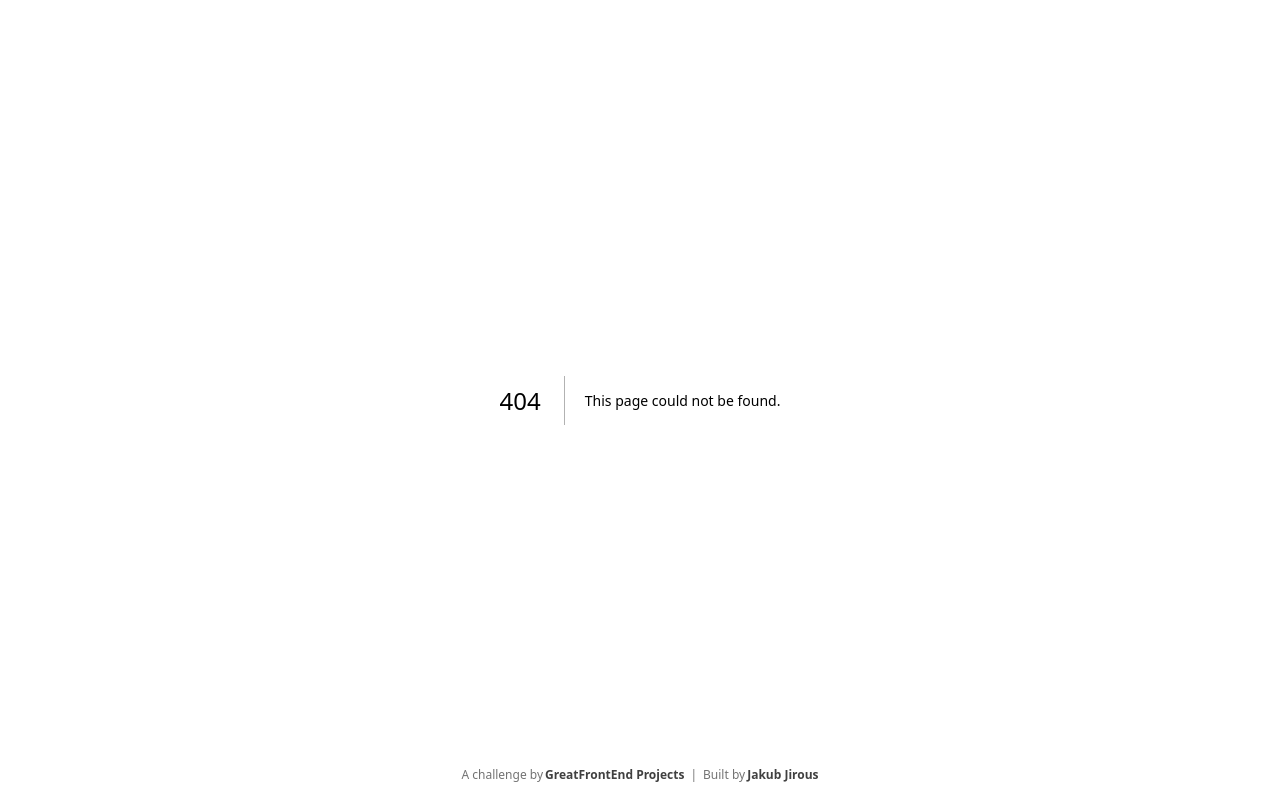
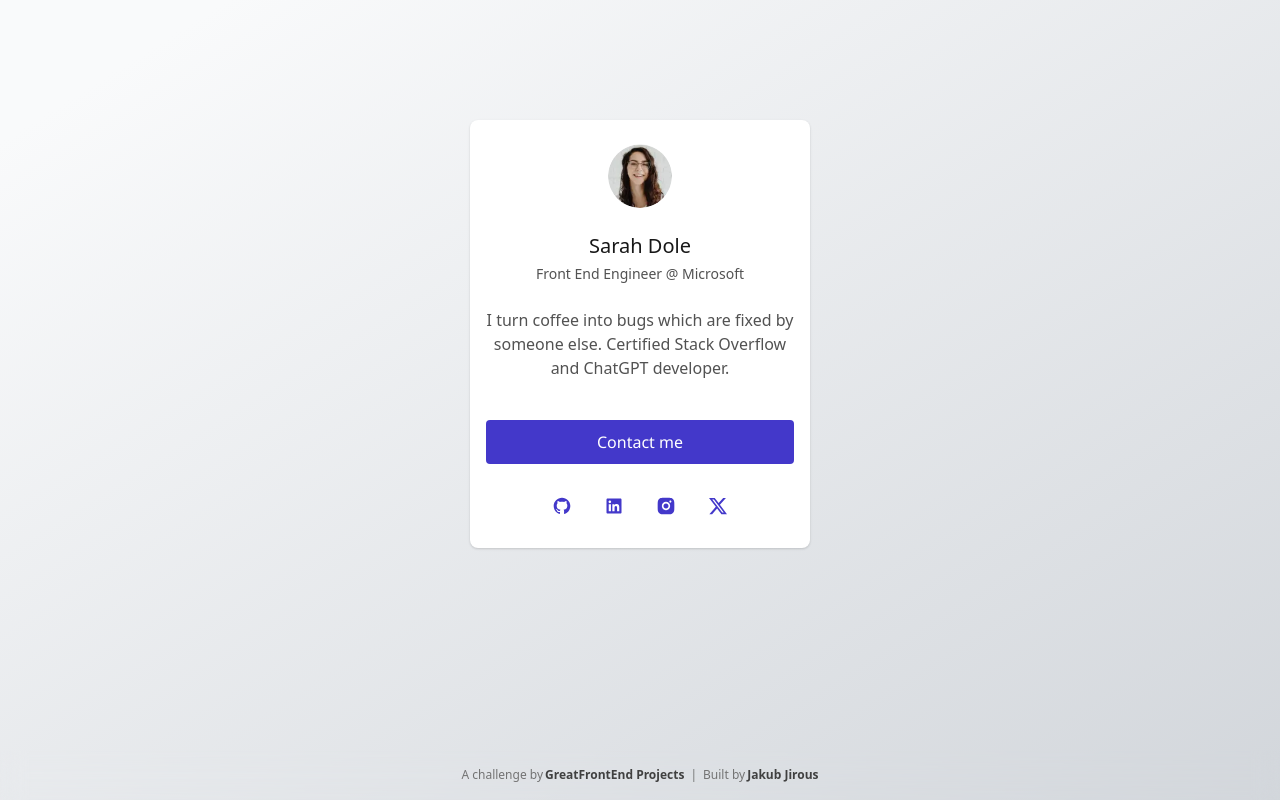
Before and after one commit to jakubjirous/great-front-end, a Next.js app: page /profile-card in a window 1280 px wide. Before the commit this address had no page. Built offline with nearby package versions, Linux system fonts and the light colour scheme.

Commit message:
feat(profile-card): add profile card page

```diff
--- /dev/null
+++ b/src/app/(projects)/profile-card/page.tsx
@@ -0,0 +1,60 @@
+import ProfileCard, { SocialType } from "@/components/profile-card";
+import { config } from "@/utils/config";
+import { Metadata } from "next";
+import type { ReactNode } from "react";
+import React from "react";
+
+import Github from "./assets/github.svg";
+import Instagram from "./assets/instagram.svg";
+import LinkedIn from "./assets/linkedin.svg";
+import sarahDole from "./assets/sarah-dole.webp";
+import TwitterX from "./assets/twitter-x.svg";
+
+export const metadata: Metadata = {
+	title: `Profile Card | ${config.title}`,
+	description:
+		"A simple profile card featuring a user's basic information and links to their social media profiles.",
+};
+
+const socials: SocialType[] = [
+	{
+		title: "GitHub",
+		href: "https://www.github.com/",
+		svg: Github,
+	},
+	{
+		title: "LinkedIn",
+		href: "https://www.linkedin.com/",
+		svg: LinkedIn,
+	},
+	{
+		title: "Instagram",
+		href: "https://www.instagram.com/",
+		svg: Instagram,
+	},
+	{
+		title: "Twitter/X",
+		href: "https://wwww.x.com/",
+		svg: TwitterX,
+	},
+];
+
+export default function Page(): ReactNode {
+	return (
+		<section className="container h-dvh flex flex-col items-center pt-[7.5rem]">
+			<ProfileCard
+				avatar={{
+					src: sarahDole,
+					alt: "Sarah Dole",
+				}}
+				name="Sarah Dole"
+				position="Front End Engineer @ Microsoft"
+				href="/"
+				socials={socials}
+			>
+				I turn coffee into bugs which are fixed by someone else. Certified Stack
+				Overflow and ChatGPT developer.
+			</ProfileCard>
+		</section>
+	);
+}
```
